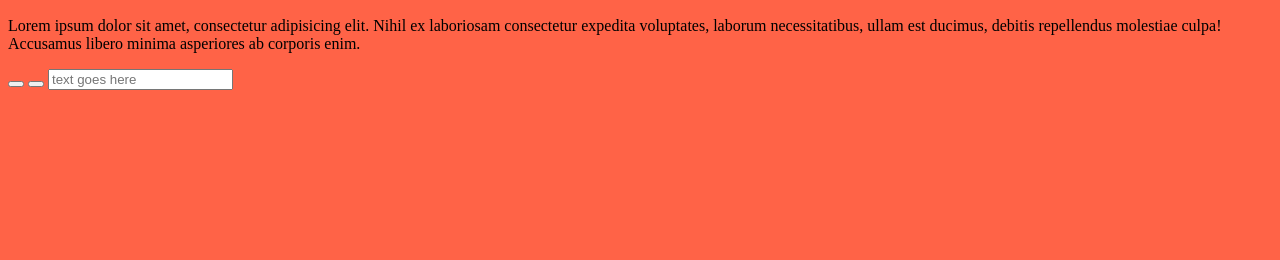
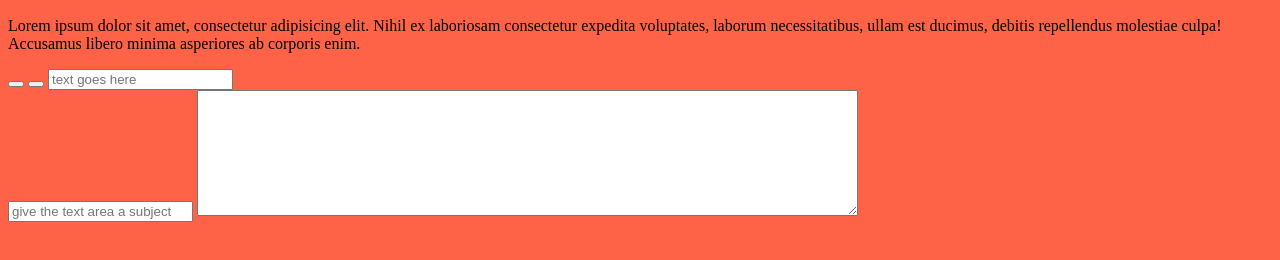
Before and after one commit to AH-git-practice/practice, a plain HTML site: page index.html in a window 1280 px wide. Shown: the part 110-370 px from the top of the page. Drawn offline with Linux system fonts and the light colour scheme.

Commit message:
Add text area and an additional input field

```diff
--- a/index.html
+++ b/index.html
@@ -26,8 +26,8 @@
   <div id="yet-another-div"></div>
 </div>
 
-
-
+<input type="text" placeholder="give the text area a subject" name="" value="">
+<textarea name="name" rows="8" cols="80"></textarea>
 
 
 
```
